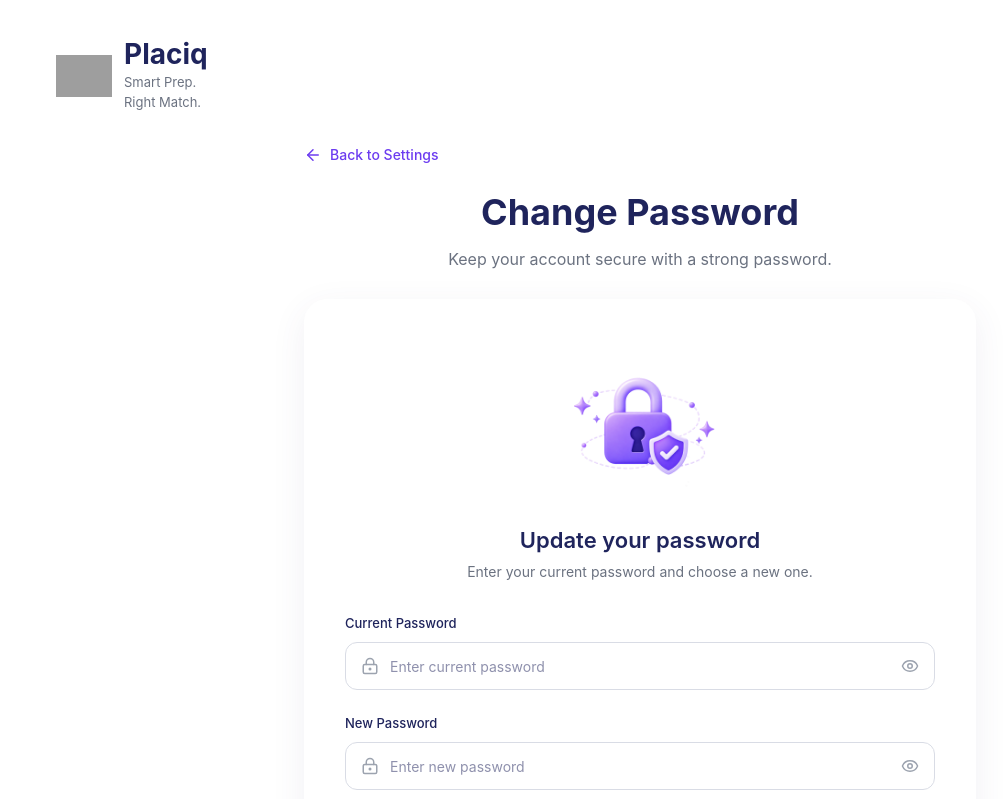
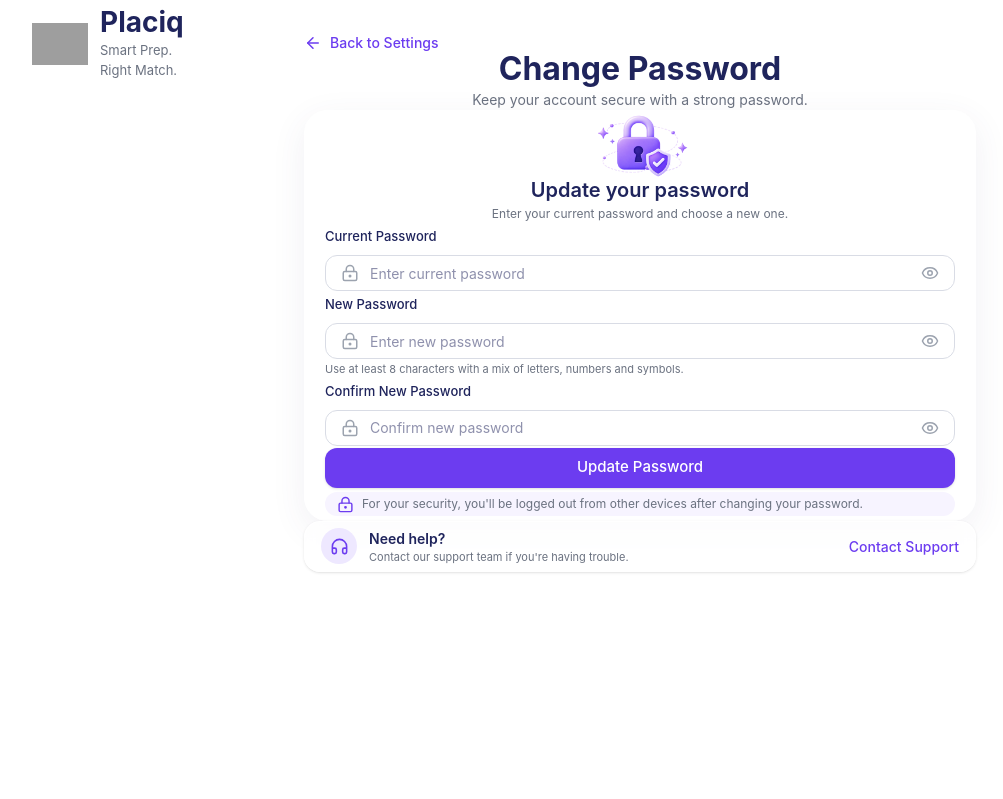
Before and after one commit to ananyavisen/Placiq, a React (Vite) app in the folder frontend/: page / in a window 1280 px wide. Shown: the top 799 px of the page, without its empty margins (0-1003 px from the left). Built offline with nearby package versions, Linux system fonts and the light colour scheme; grey boxes are pictures that could not be loaded.

Commit message:
Updation of auth pages

```diff
--- a/frontend/src/App.jsx
+++ b/frontend/src/App.jsx
@@ -30,7 +30,7 @@
 //   return <Settings />;
 // }
 
-// export default App;
+// // export default App;
 // import ForgotPassword from "./Components/Auth/ForgotPassword";
 
 // function App() {
--- a/frontend/src/Components/Auth/ChangePassword.jsx
+++ b/frontend/src/Components/Auth/ChangePassword.jsx
@@ -10,9 +10,9 @@ import changePasswordImg from "../../assets/change-password.png";
 
 const ChangePassword = () => {
   return (
-    <div className="px-6 py-8">
+    <div className="px-2 py-2">
       {/* Logo */}
-      <div className="ml-8 mt-2 flex items-center gap-3">
+      <div className="ml-6 flex items-center gap-3">
         <img
           src={logo}
           alt="Placiq"
@@ -33,10 +33,10 @@ const ChangePassword = () => {
       </div>
 
       {/* Main Content */}
-      <div className="mx-auto mt-8 flex max-w-4xl flex-col items-center">
+      <div className="mx-auto -mt-12 flex max-w-4xl flex-col items-center">
 
         {/* Back to Settings */}
-        <div className="mb-5 w-full max-w-2xl">
+        <div className="mb-2 w-full max-w-2xl">
           <button className="flex items-center gap-2 text-[14px] font-medium text-[#6C3CF0] hover:underline">
             <ArrowLeft size={18} />
             Back to Settings
@@ -44,41 +44,41 @@ const ChangePassword = () => {
         </div>
 
         {/* Heading */}
-        <div className="mb-7 text-center">
-          <h1 className="text-[36px] font-bold text-[#1F245C]">
+        <div className="mb-0 -mt-4 text-center">
+          <h1 className="text-[32px] font-bold text-[#1F245C]">
             Change Password
           </h1>
 
-          <p className="mt-2 text-[16px] text-[#6B7280]">
+          <p className="-mt-1 text-[14px] text-[#6B7280]">
             Keep your account secure with a strong password.
           </p>
         </div>
 
         {/* Password Card */}
-        <div className="w-full max-w-2xl rounded-3xl border border-white/60 bg-white/85 p-10 shadow-[0_10px_35px_rgba(80,60,120,0.08)] backdrop-blur-sm">
+        <div className="w-full max-w-2xl rounded-3xl border border-white/60 bg-white/85 px-5 py-1 shadow-[0_10px_35px_rgba(80,60,120,0.08)] backdrop-blur-sm">
 
           {/* Illustration */}
-          <div className="flex justify-center">
+          <div className="-mt-6 flex justify-center">
             <img
               src={changePasswordImg}
               alt="Change password"
-              className="h-44 w-44 object-contain"
+              className="h-28 w-28 object-contain"
             />
           </div>
 
           {/* Card Heading */}
-          <div className="mt-2 text-center">
-            <h2 className="text-[22px] font-semibold text-[#1F245C]">
+          <div className="-mt-7 text-center">
+            <h2 className="text-[20px] font-semibold text-[#1F245C]">
               Update your password
             </h2>
 
-            <p className="mt-1 text-[14px] text-[#6B7280]">
+            <p className="mt-0 text-[12px] text-[#6B7280]">
               Enter your current password and choose a new one.
             </p>
           </div>
 
           {/* Current Password */}
-          <div className="mt-7">
+          <div className="mt-0">
             <label className="text-[13px] font-medium text-[#1F245C]">
               Current Password
             </label>
@@ -92,7 +92,7 @@ const ChangePassword = () => {
               <input
                 type="password"
                 placeholder="Enter current password"
-                className="h-12 w-full rounded-xl border border-[#D9DCE5] bg-white px-11 pr-12 text-[14px] text-[#1F245C] outline-none transition focus:border-[#8B5CF6]"
+                className="h-9 w-full rounded-xl border border-[#D9DCE5] bg-white px-11 pr-12 text-[14px] text-[#1F245C] outline-none transition focus:border-[#8B5CF6]"
               />
 
               <button
@@ -105,7 +105,7 @@ const ChangePassword = () => {
           </div>
 
           {/* New Password */}
-          <div className="mt-5">
+          <div className="mt-0">
             <label className="text-[13px] font-medium text-[#1F245C]">
               New Password
             </label>
@@ -119,7 +119,7 @@ const ChangePassword = () => {
               <input
                 type="password"
                 placeholder="Enter new password"
-                className="h-12 w-full rounded-xl border border-[#D9DCE5] bg-white px-11 pr-12 text-[14px] text-[#1F245C] outline-none transition focus:border-[#8B5CF6]"
+                className="h-9 w-full rounded-xl border border-[#D9DCE5] bg-white px-11 pr-12 text-[14px] text-[#1F245C] outline-none transition focus:border-[#8B5CF6]"
               />
 
               <button
@@ -131,14 +131,14 @@ const ChangePassword = () => {
             </div>
 
             {/* Password Hint */}
-            <p className="mt-2 text-[12px] text-[#6B7280]">
+            <p className="mt-0.5 text-[11px] text-[#6B7280]">
               Use at least 8 characters with a mix of letters, numbers and
               symbols.
             </p>
           </div>
 
           {/* Confirm Password */}
-          <div className="mt-5">
+          <div className="mt-0">
             <label className="text-[13px] font-medium text-[#1F245C]">
               Confirm New Password
             </label>
@@ -152,7 +152,7 @@ const ChangePassword = () => {
               <input
                 type="password"
                 placeholder="Confirm new password"
-                className="h-12 w-full rounded-xl border border-[#D9DCE5] bg-white px-11 pr-12 text-[14px] text-[#1F245C] outline-none transition focus:border-[#8B5CF6]"
+                className="h-9 w-full rounded-xl border border-[#D9DCE5] bg-white px-11 pr-12 text-[14px] text-[#1F245C] outline-none transition focus:border-[#8B5CF6]"
               />
 
               <button
@@ -165,12 +165,12 @@ const ChangePassword = () => {
           </div>
 
           {/* Update Button */}
-          <button className="mt-7 h-12 w-full rounded-xl bg-[#6C3CF0] text-[15px] font-medium text-white shadow-sm transition hover:bg-[#5B2FDC]">
+          <button className="mt-0.5 h-10 w-full rounded-xl bg-[#6C3CF0] text-[15px] font-medium text-white shadow-sm transition hover:bg-[#5B2FDC]">
             Update Password
           </button>
 
           {/* Security Note */}
-          <div className="mt-5 flex items-start gap-3 rounded-xl bg-[#F7F4FF] px-4 py-3">
+          <div className="mt-1 flex items-start gap-2 rounded-xl bg-[#F7F4FF] px-3 py-0.5">
             <LockKeyhole
               size={17}
               className="mt-0.5 shrink-0 text-[#6C3CF0]"
@@ -184,10 +184,10 @@ const ChangePassword = () => {
         </div>
 
         {/* Support */}
-        <div className="mt-6 flex w-full max-w-2xl items-center justify-between rounded-2xl border border-white/70 bg-white/75 px-6 py-4 shadow-sm backdrop-blur-sm">
+        <div className="mt-0 flex w-full max-w-2xl items-center justify-between rounded-2xl border border-white/70 bg-white/75 px-4 py-1.5 shadow-sm backdrop-blur-sm">
 
           <div className="flex items-center gap-3">
-            <div className="flex h-10 w-10 items-center justify-center rounded-full bg-[#EEE8FF] text-[#6C3CF0]">
+            <div className="flex h-9 w-9 items-center justify-center rounded-full bg-[#EEE8FF] text-[#6C3CF0]">
               <Headphones size={19} />
             </div>
 
@@ -196,7 +196,7 @@ const ChangePassword = () => {
                 Need help?
               </p>
 
-              <p className="text-[12px] text-[#6B7280]">
+              <p className="text-[11px] text-[#6B7280]">
                 Contact our support team if you're having trouble.
               </p>
             </div>
```
Also changed, not shown: frontend/src/Components/Auth/ForgotPassword.jsx (+18 -18 lines).
